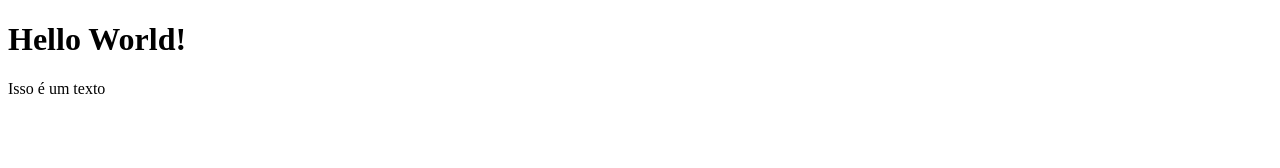
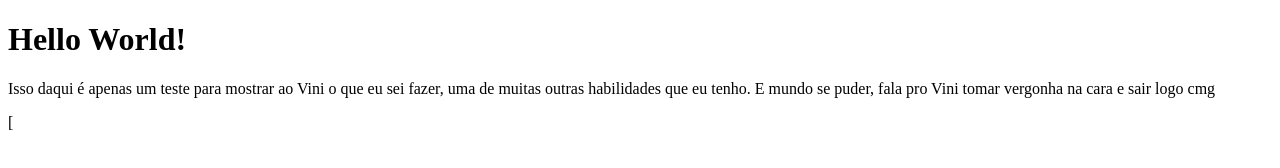
Before and after one commit to michellepichau/michellepichau.github.io, a plain HTML site: page index.html in a window 1280 px wide. Drawn offline with Linux system fonts and the light colour scheme.

Commit message:
Update index.html

```diff
--- a/index.html
+++ b/index.html
@@ -4,11 +4,13 @@
     <meta charset="UTF-8">
     <meta http-equiv="X-UA-Compatible" content="IE=edge">
     <meta name="viewport" content="width=device-width, initial-scale=1.0">
-    <title>Primeiro Front Univille</title>
+    <title>Isso é um novo teste</title>
 </head>
 <body>
     <h1>Hello World!</h1>
-    <p>Isso é um texto</p>
+    </p>
+    <p>Isso daqui é apenas um teste para mostrar ao Vini o que eu sei fazer, uma de muitas outras habilidades que eu tenho. E mundo se puder, fala pro Vini tomar vergonha na cara e sair logo cmg</p>[
+
 
 </body>
 </html>
```
